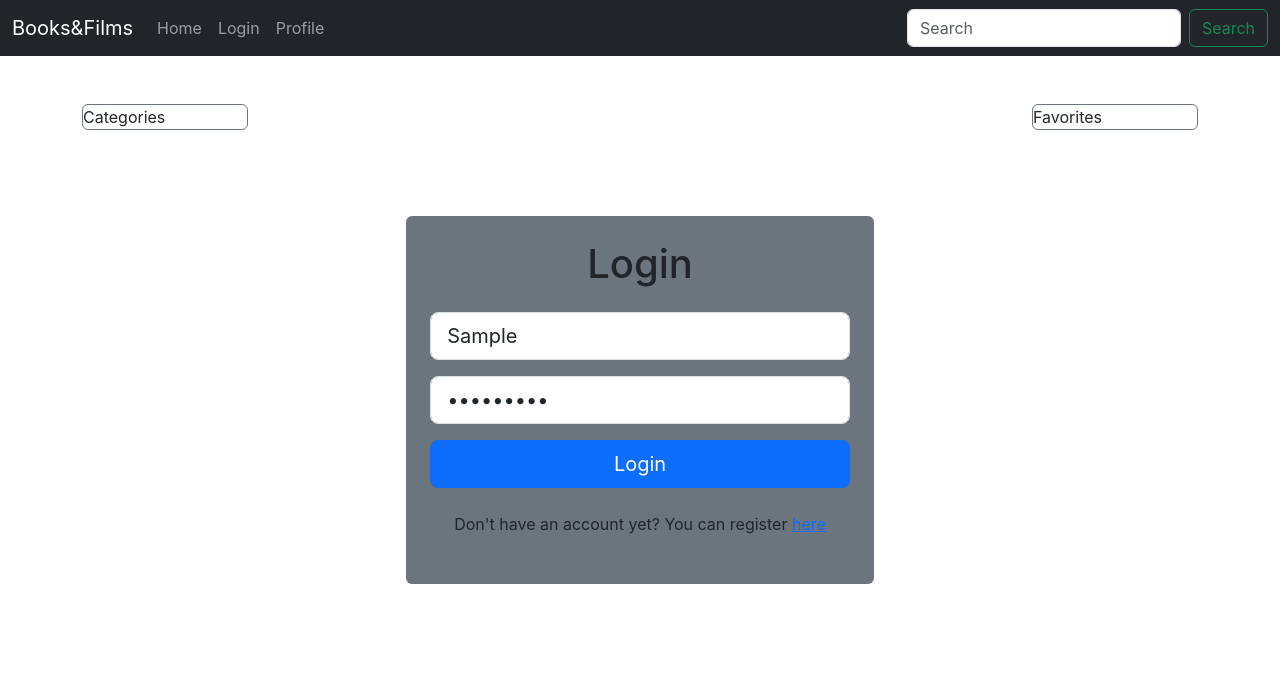
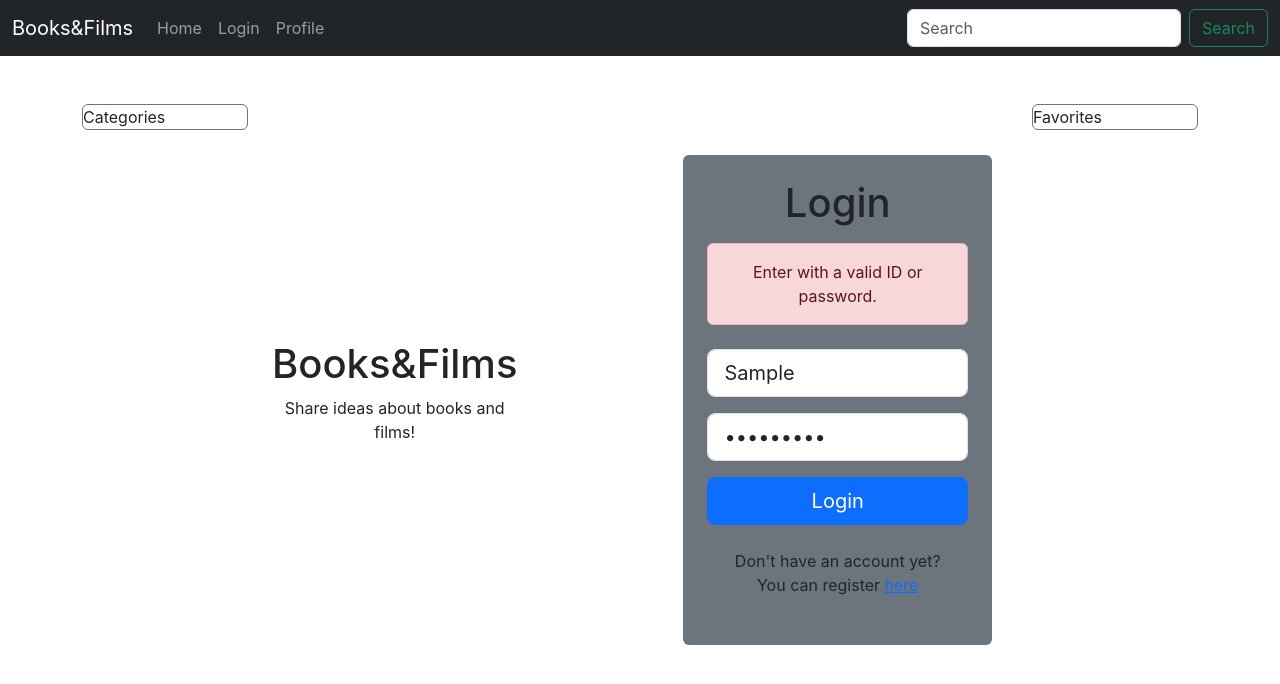
Before and after one commit to Celomarcelo/Books-and-Films-Frontend, a React (Create React App) app in the folder review-platform-frontend/: page /api/login in a window 1280 px wide. Both pictures are taken after typing "Sample", "Sample123" into the empty fields and a click on the button "Login". Shown: the top 684 px of the page. Built offline with nearby package versions, Linux system fonts and the light colour scheme; no server answers.

Commit message:
added error and description to login
added const passwordError to display error
added div description aside login div

```diff
--- a/review-platform-frontend/src/components/Login.js
+++ b/review-platform-frontend/src/components/Login.js
@@ -8,6 +8,7 @@ const Login = () => {
     const [username, setUsername] = useState('');
     const [password, setPassword] = useState('');
     const navigate = useNavigate();
+    const [passwordError, setError] = useState(null);
 
     const handleSubmit = (event) => {
         event.preventDefault();
@@ -21,14 +22,20 @@ const Login = () => {
                 navigate('/profile/');
             })
             .catch(error => console.error("Login Error:", error));
+            setError('Enter with a valid ID or password.');
     };
 
     return (
         <div className="d-flex justify-content-center align-items-center" style={{ height: '100vh' }}>
+            <div className="text-center" style={{ marginRight: '150px' }}>
+                <h1>Books&Films</h1>
+                <p>Share ideas about books and films!</p>
+            </div>
             <form className="p-3" onSubmit={handleSubmit}>
                 <div className="w-100 bg-secondary rounded p-4">
                     <div className="text-center mb-4">
                         <h2 className="fs-1">Login</h2>
+                        {passwordError && <div className="alert alert-danger mt-3 text-center">{passwordError}</div>}
                     </div>
                     <div className="mb-3">
                         <input
```
